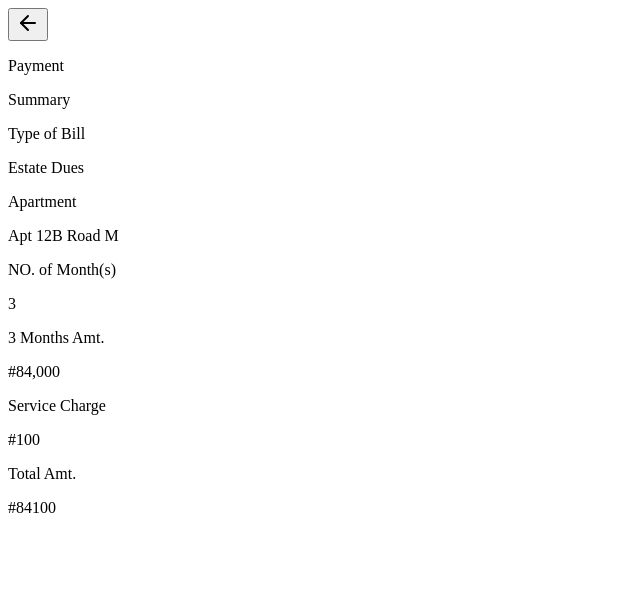
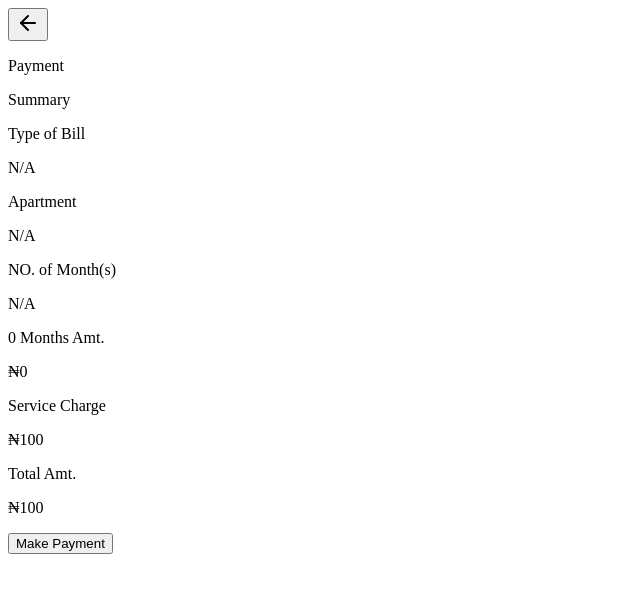
Before and after one commit to cyberrspace/locksec-ola, a Next.js app: page /summary in a window 1280 px wide. Shown: the top 592 px of the page, without its empty margins (0-640 px from the left). Built offline with nearby package versions, Linux system fonts and the light colour scheme.

Commit message:
payment page updated

```diff
--- a/components/EstatePage/EstateHero.tsx
+++ b/components/EstatePage/EstateHero.tsx
@@ -6,7 +6,7 @@ export default function EstateHero(){
   return(
     <section className="h-[219px] bg-[#0D0D1B] w-[375px] flex flex-col justify-center px-4 space-y-10">
       <div className="">
-        <BackArrow />
+        <BackArrow to="/access" />
         <div className="text-[#FFFFFF] font-bold text-[32px]">
           <p>Make </p>
           <p>Estate Bills</p>
--- a/components/RegisterPage/LoginBack.tsx
+++ b/components/RegisterPage/LoginBack.tsx
@@ -3,12 +3,17 @@
 import { ArrowLeft } from "lucide-react";
 import { useRouter } from "next/navigation";
 
-export default function BackArrow() {
+interface BackArrowProps {
+  to?: string; // optional prop
+}
+
+
+export default function BackArrow({ to = "/" }: BackArrowProps) {
   const router = useRouter();
 
   return (
     <button
-      onClick={() => router.push("/login")}
+      onClick={() => router.push(to)}
       className="flex items-center  text-[#FFFFFF] hover:text-[#FFFFFF] transition"
     >
       <ArrowLeft className="w-5 h-5" />
--- a/components/RegisterPage/RegisterHero.tsx
+++ b/components/RegisterPage/RegisterHero.tsx
@@ -8,7 +8,7 @@ export default function RegisterHero(){
     <main className="h-[219px] px-2 sm:px-4 flex flex-col items-center ">
       <section className="w-[327px] h-[119px] space-y-4">
         <div>
-          <BackArrow />
+          <BackArrow to="/login" />
         </div>
         <div>
           <p className="text-white font-bold text-[32px]">Register</p>
--- /dev/null
+++ b/components/SummaryPage/PayLine.tsx
@@ -0,0 +1,11 @@
+"use client";
+
+export default function PayLine(){
+ return(
+   <div className="flex justify-center mt-4">
+     <div className="w-[288px] border-t-2 border-[#6C727852]" />
+   </div>
+
+ )
+
+}
--- a/components/SummaryPage/PaymentDetails.tsx
+++ b/components/SummaryPage/PaymentDetails.tsx
@@ -1,47 +1,91 @@
 "use client";
 
-export default function PaymentDetails(){
+import { useSearchParams, useRouter } from "next/navigation";
+import PayLine from "./PayLine";
+import { useState } from "react";
 
-  return(
-    <section className="min-h-screen bg-[#FFFFFF] text-white  items-center px-4 py-10">
+export default function PaymentDetails() {
+  const searchParams = useSearchParams();
+  const router = useRouter();
+  const [error, setError] = useState("");
 
-   <div className="">
-    <div>
+  const bills = searchParams.get("bills") || "";
+  const apartment = searchParams.get("apartment") || "";
+  const months = Number(searchParams.get("months")) || 0;
+
+  const monthlyRate = 28000;
+  const serviceCharge = 100;
+  const monthsAmt = months * monthlyRate;
+  const totalAmt = monthsAmt + serviceCharge;
+
+  const handlePayment = () => {
+    if (!bills || !apartment || months <= 0) {
+      setError("Please fill all payment details correctly before proceeding.");
+      return;
+    }
+
+    // Proceed to success page
+    router.push(`/success?amount=${totalAmt}`);
+  };
+
+  return (
+    <section className="min-h-screen bg-[#FFFFFF] flex flex-col justify-between px-4 py-10">
+      {/* Top content */}
+      <div className="space-y-6">
+        <div className="space-y-2">
+          <div className="flex justify-between items-center">
             <p className="text-[#6C7278]">Type of Bill</p>
-          <p className="text-[#1A1C1E]">Estate Dues</p>
+            <p className="text-[#1A1C1E]">{bills || "N/A"}</p>
           </div>
 
-        <div>
+          <div className="flex justify-between items-center">
             <p className="text-[#6C7278]">Apartment</p>
-          <p className="text-[#1A1C1E]">Apt 12B Road M</p>
+            <p className="text-[#1A1C1E]">{apartment || "N/A"}</p>
           </div>
         </div>
 
-      <div className="">
-        <div>
-          <p className="text-[#6C7278]">NO. of Month(s) </p>
-          <p className="text-[#1A1C1E]">3</p>
+        <div className="space-y-2">
+          <div className="flex justify-between items-center">
+            <p className="text-[#6C7278]">NO. of Month(s)</p>
+            <p className="text-[#1A1C1E]">{months || "N/A"}</p>
           </div>
 
-        <div>
-          <p className="text-[#6C7278]">3 Months Amt.</p>
-          <p className="text-[#1A1C1E]">#84,000</p>
+          <div className="flex justify-between items-center">
+            <p className="text-[#6C7278]">{months} Months Amt.</p>
+            <p className="text-[#1A1C1E]">₦{monthsAmt.toLocaleString()}</p>
           </div>
 
-        <div>
+          <div className="flex justify-between items-center">
             <p className="text-[#6C7278]">Service Charge</p>
-          <p className="text-[#1A1C1E]">#100</p>
+            <p className="text-[#1A1C1E]">₦{serviceCharge.toLocaleString()}</p>
           </div>
         </div>
 
+        <PayLine />
 
-      <div className="">
+        <div className="flex justify-between items-center mt-10">
           <p className="text-[#6C7278]">Total Amt.</p>
-        <p className="text-[#1A1C1E]">#84100</p>
+          <p className="text-[#1A1C1E]">₦{totalAmt.toLocaleString()}</p>
         </div>
 
+        {error && (
+          <p className="text-red-500 text-sm text-center mt-2">{error}</p>
+        )}
+      </div>
+
+      {/* Bottom content (button + line) */}
+      <div>
+        <button
+          onClick={handlePayment}
+          className="bg-blue-600 text-white rounded-md w-[327px] h-[46px] hover:bg-blue-700"
+        >
+          Make Payment
+        </button>
+
+        <div className="flex justify-center mt-4">
+          <div className="w-[148px] h-[3px] bg-[#000000]" />
+        </div>
+      </div>
     </section>
-
-  )
-
+  );
 }
--- a/components/SummaryPage/SummaryHero.tsx
+++ b/components/SummaryPage/SummaryHero.tsx
@@ -6,7 +6,7 @@ export default function SummaryHero(){
   return(
     <section className="h-[219px] bg-[#0D0D1B] w-[375px] flex flex-col justify-center px-4 space-y-10">
       <div className="">
-        <BackArrow/>
+        <BackArrow to="/estate"/>
         <div className="text-[#FFFFFF] font-bold text-[32px]">
           <p>Payment</p>
           <p>Summary</p>
```
Also changed, not shown: app/success/page.tsx (added, +27 -0 lines), components/EstatePage/EstateForm.tsx (+17 -8 lines), components/SuccessPage/SuccessHero.tsx (added, +20 -0 lines). Lines whose indentation alone changed are shown as unchanged.
